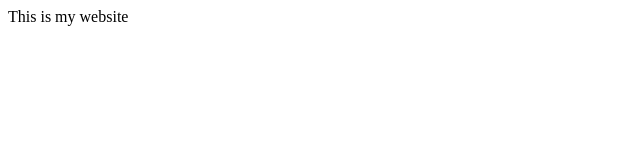
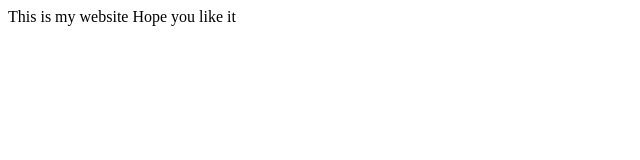
Before and after one commit to AMOL99/Freshers-march--21, a plain HTML site: page index.html in a window 1280 px wide. Shown: the whole page, without its empty margins (0-640 px from the left). Drawn offline with Linux system fonts and the light colour scheme.

Commit message:
Commiting Html file 4th time

```diff
--- a/index.html
+++ b/index.html
@@ -1,3 +1,6 @@
 <head>
 This is my website
+<body>
+Hope you like it
+</body>
 </head>
```
